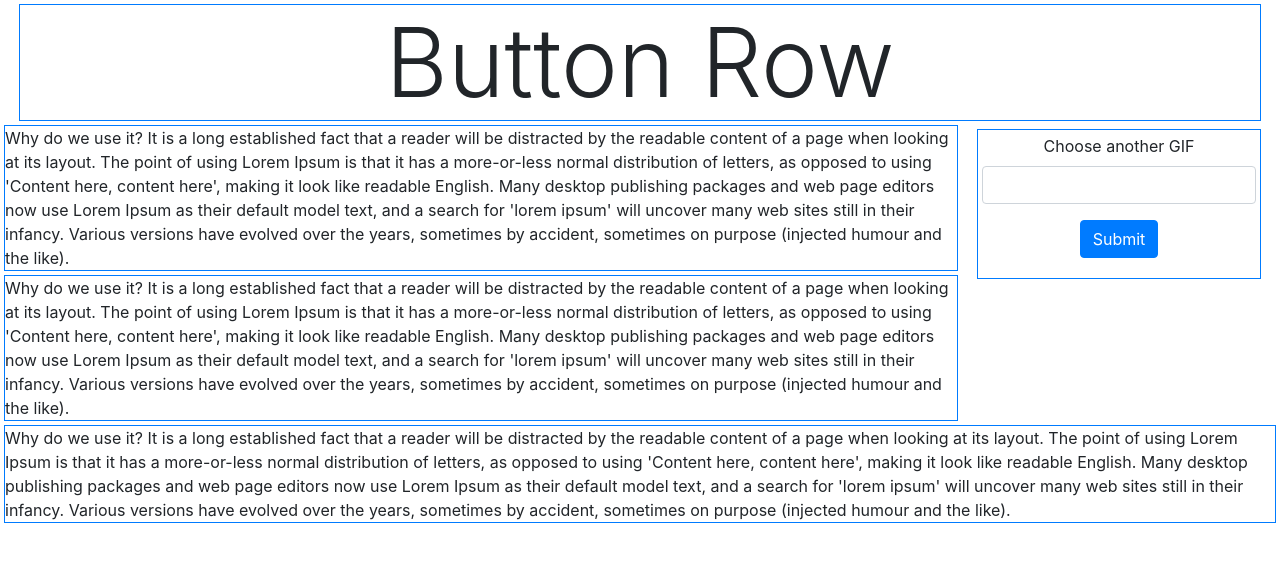
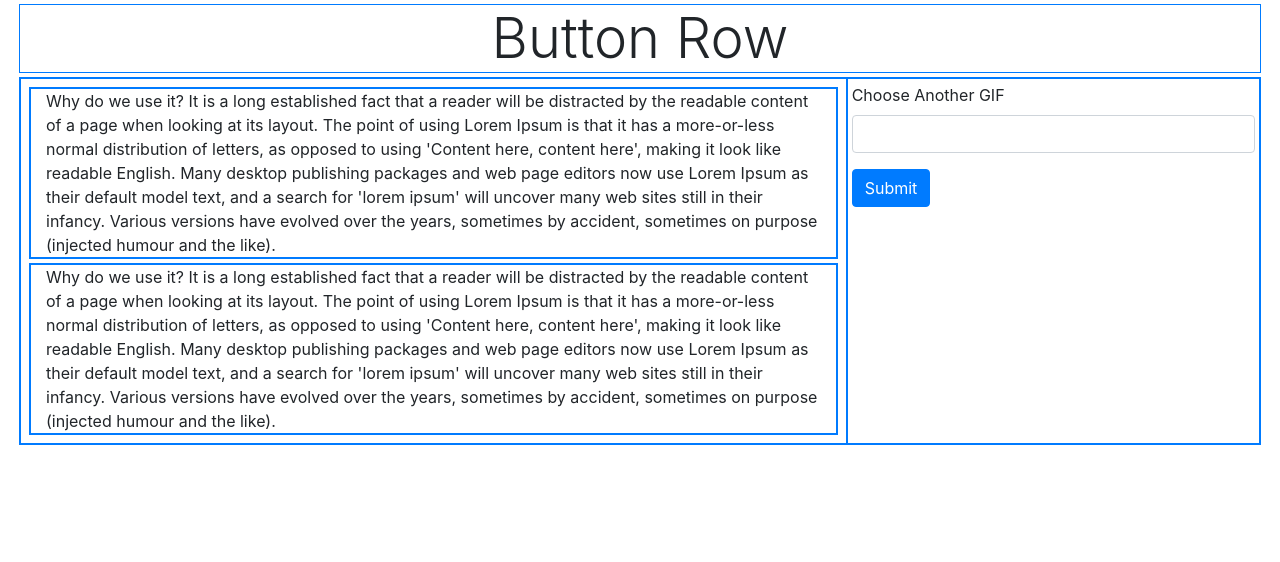
Before and after one commit to WagnerAndrew/GifTastic, a plain HTML site: page index.html in a window 1280 px wide. Drawn offline with nearby package versions, Linux system fonts and the light colour scheme.

Commit message:
Overflow in place

```diff
--- a/assets/css/style.css
+++ b/assets/css/style.css
@@ -1,7 +1,21 @@
-#gifRows {
+#gifVP{
+    position: relative;
+    height: 80%;
+    overflow-y: auto;
+}
+
+
+
+
+
+
+
+
+
+/* #gifRows {
     width: 40%;
 }
 
 #nav {
     width: auto;
-}
+} */
--- a/index.html
+++ b/index.html
@@ -27,33 +27,20 @@
 
 <body>
 
-<div class="container-fluid text-center">
+    <div class="container-fluid">
 
         <div class="row m-1 text-center">
-        <div class="col border border-primary" id="btnVP">
-            <span class="display-1">Button Row</span>
+            <div class="col border border-primary">
+                <span class="display-4" id="btnVP">Button Row</span>
             </div>
         </div>
 
-</div>
+        <div class="row m-1 border border-primary">
 
-<div class="container text-center float-right clearfix" id="nav">
-    <nav class="navbar m-1 p-1 border border-primary">
-        <form>
-            <div class="form-group clearfix">
-                <label for="userInput">Choose another GIF</label>
-                <input type="email" class="form-control" id="userInput">
-            </div>
-
-            <button type="submit" class="btn btn-primary">Submit</button>
-        </form>
-    </nav>
-</div>
-
-<div class="container-fluid float-left" id="gifRows"></div>
+            <div class="col-8 p-1 border border-primary" id="gifVP">
 
                 <div class="row m-1 border border-primary">
-        <div class="colborder border-primary clearfix">
+                    <div class="col border border-primary clearfix">
                         <span>Why do we use it?
                             It is a long established fact that a reader will be distracted by the readable content of a
                             page when looking at its layout. The point of using Lorem Ipsum is that it has a
@@ -66,22 +53,8 @@
                     </div>
                 </div>
 
-    <div class="row m-1 border border-primary clearfix">
-        <div class="colborder border-primary clearfix">
-            <span>Why do we use it?
-                It is a long established fact that a reader will be distracted by the readable content of a
-                page when looking at its layout. The point of using Lorem Ipsum is that it has a
-                more-or-less normal distribution of letters, as opposed to using 'Content here, content
-                here', making it look like readable English. Many desktop publishing packages and web page
-                editors now use Lorem Ipsum as their default model text, and a search for 'lorem ipsum'
-                will uncover many web sites still in their infancy. Various versions have evolved over the
-                years, sometimes by accident, sometimes on purpose (injected humour and the like).
-            </span>
-        </div>
-    </div>
-
-    <div class="row m-1 border border-primary clearfix">
-        <div class="colborder border-primary clearfix">
+                <div class="row m-1 border border-primary">
+                    <div class="col border border-primary clearfix">
                         <span>Why do we use it?
                             It is a long established fact that a reader will be distracted by the readable content of a
                             page when looking at its layout. The point of using Lorem Ipsum is that it has a
@@ -96,7 +69,26 @@
 
             </div>
 
+
+            <div class="col-4 p-1 border border-primary">
+                <div>
+                    <form>
+                        <div class="form-group clearfix">
+                            <label for="userInput">Choose Another GIF</label>
+                            <input type="email" class="form-control" id="userInput">
+                        </div>
+
+                        <button type="submit" class="btn btn-primary" id="submitBtn">Submit</button>
+                    </form>
+                </div>
+            </div>
+
+        </div>
+
+    </div>
+
     <script src="assets/javascript/app.js"></script>
 
 </body>
+
 </html>
```
Lines whose indentation alone changed are shown as unchanged.
